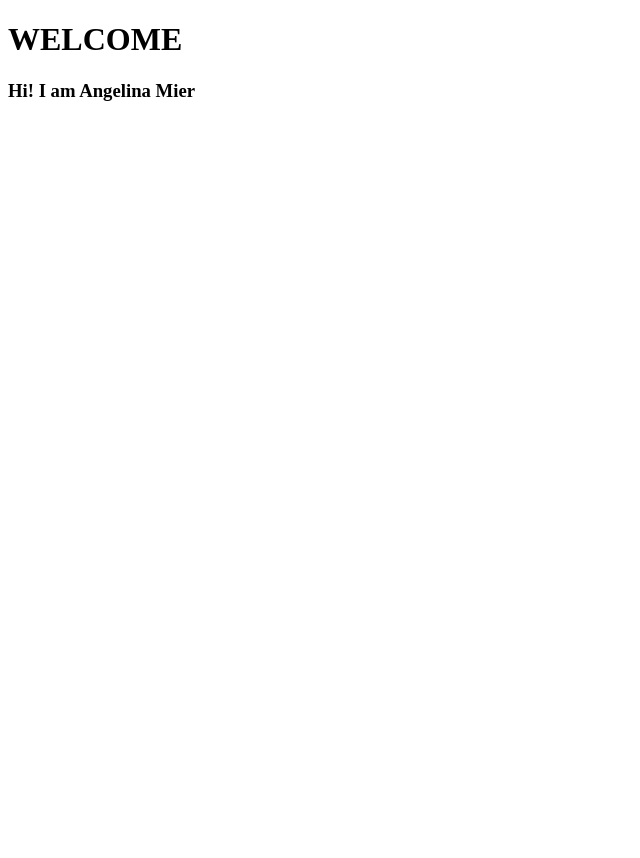
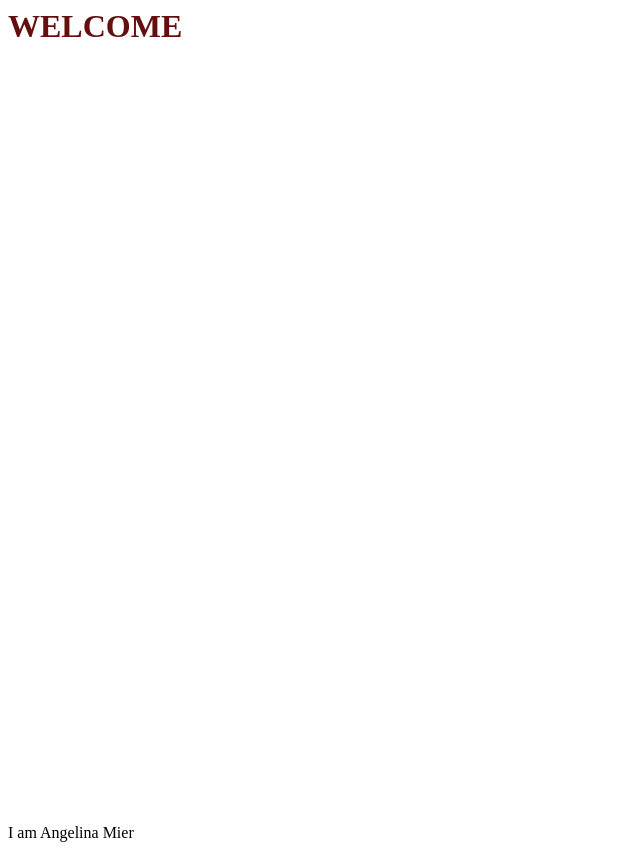
Before and after one commit to jdesolate/msad-h2, a plain HTML site: page mier.html in a window 1280 px wide. Shown: the whole page, without its empty margins (0-640 px from the left). Before the commit the page ends 800 px from the top, so only its background shows below. Drawn offline with Linux system fonts and the light colour scheme.

Commit message:
[Adjustment][Mier] added-css
-added color

```diff
--- a/mier.css
+++ b/mier.css
@@ -1,3 +1,7 @@
 h1{
     color:#640E0F;
+    margin:0;
+    padding:0;
+    display: flex;
+    min-height:100vh;
 }
--- a/mier.html
+++ b/mier.html
@@ -3,12 +3,11 @@
 <head>
     <meta charset="UTF-8">
     <meta name="viewport" content="width=device-width, initial-scale=1.0">
-    <link rel="stylesheet" href="style.css">
+    <link rel="stylesheet" href="mier.css">
     <title>MIER</title>
 </head>
 <body>
     <h1>WELCOME</h1>
-    <h3>Hi! I am Angelina Mier</h3>
-
+    <p>I am Angelina Mier</p>
 </body>
 </html>
```
